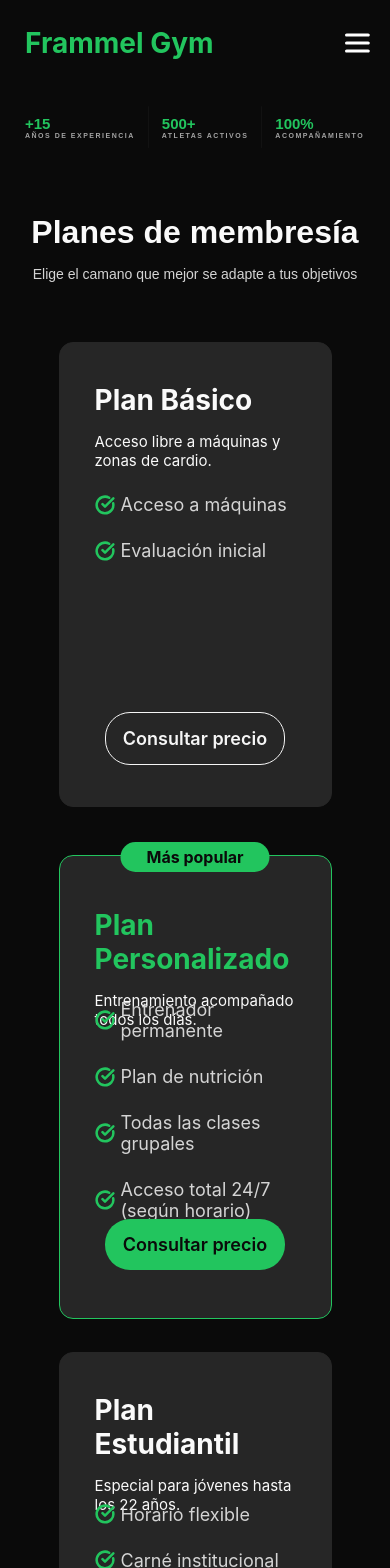
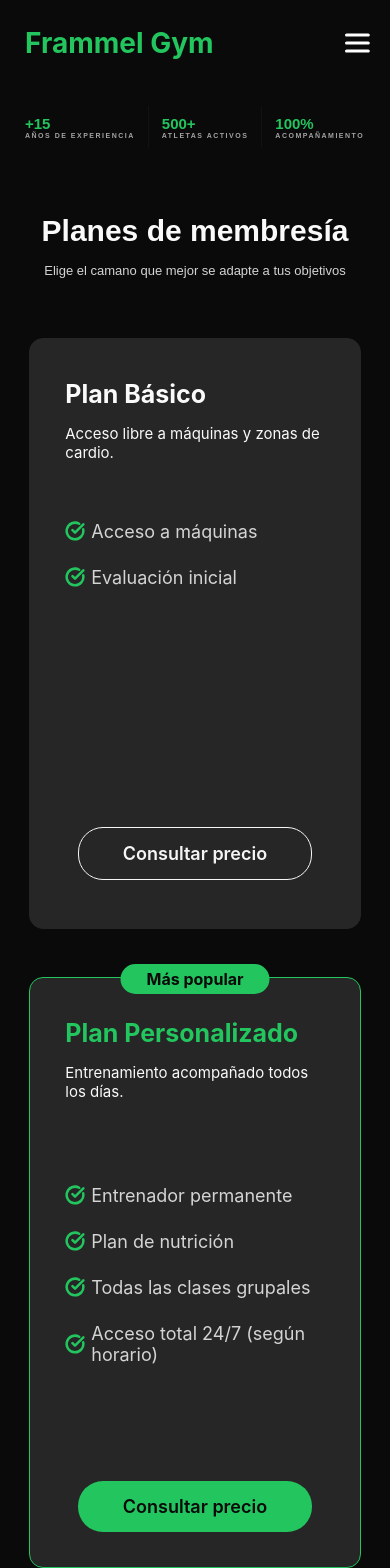
Before and after one commit to yepetopg/FrammelGym, a React (Create React App) app: page / in a window 390 px wide. Shown: the top 1568 px of the page. Built offline with nearby package versions, Linux system fonts and the light colour scheme.

Commit message:
feat(plans-section): crear diseño responsive mobiles

```diff
--- a/src/features/Home/components/layout/PlansSection/plansSection.module.css
+++ b/src/features/Home/components/layout/PlansSection/plansSection.module.css
@@ -131,3 +131,15 @@
     font-size: 14px;
   }
 }
+
+/*--Diseño Responsive Mobile--*/
+
+@media (max-width: 430px) {
+  .title h2 {
+    font-size: 30px;
+  }
+
+  .title p {
+    font-size: 13px;
+  }
+}
--- a/src/features/Home/components/ui/PlanSectionCard/planSectionCard.module.css
+++ b/src/features/Home/components/ui/PlanSectionCard/planSectionCard.module.css
@@ -262,3 +262,35 @@
     height: 55vh;
   }
 }
+
+/*--Diseño Responsive Mobile--*/
+
+@media (max-width: 600px) {
+  .planCard {
+    width: 85vw;
+  }
+
+  .planCard.active {
+    width: 85vw;
+    height: 60vh;
+  }
+}
+
+@media (max-width: 400px) {
+  .planCard {
+    width: 85vw;
+    height: 70vh;
+  }
+
+  .planCard.active {
+    height: 70vh;
+  }
+
+  .header h3 {
+    font-size: 25px;
+  }
+
+  .planCard.active .header {
+    height: 30%;
+  }
+}
```
